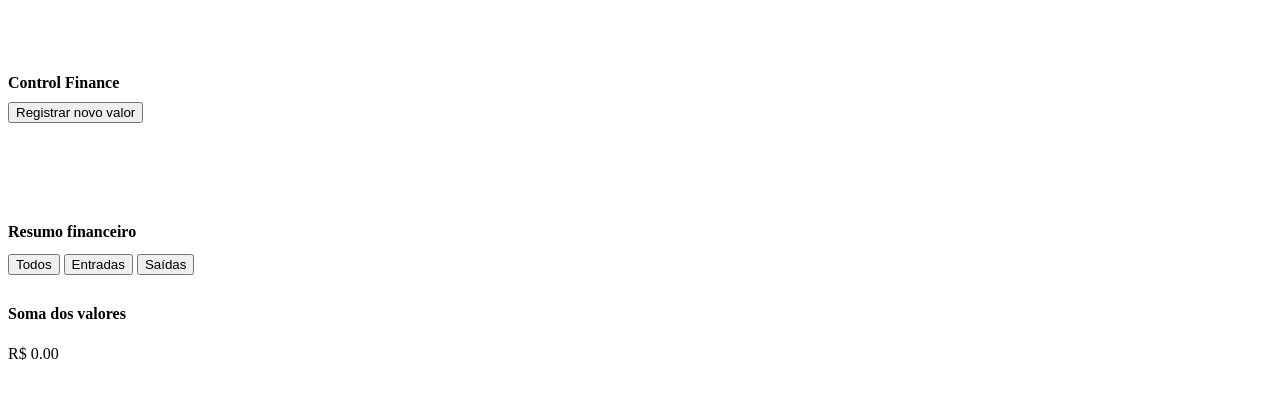
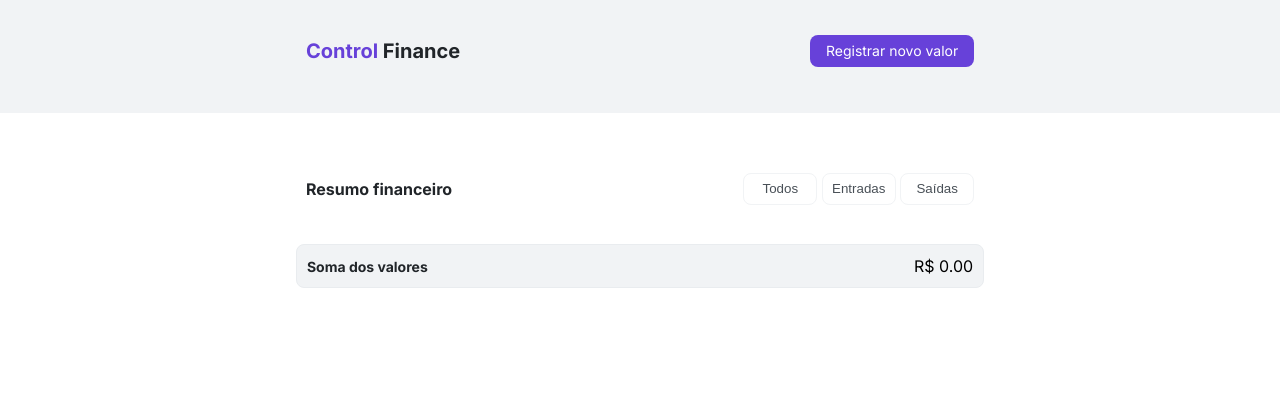
Before and after one commit to jessicadmonteiro/control-finance, a plain HTML site: page index.html in a window 1280 px wide. Drawn offline with Linux system fonts and the light colour scheme; the site is published under a folder, as on GitHub Pages, so addresses that start at the root find nothing.

Commit message:
caminho html, css e javascript

```diff
--- a/pages/home/index.html
+++ b/index.html
@@ -7,11 +7,11 @@
     <title>Control Finance</title>
     <link rel="shortcut icon" href="/assets/img/favicon.ico" type="image/x-icon">
     <meta name="description" content="Control Finance - Seu controle financeiro">
-    <link rel="stylesheet" href="/styles/globalStyles.css">
-    <link rel="stylesheet" href="/styles/modal.css">
-    <link rel="stylesheet" href="/styles/button.css">
-    <link rel="stylesheet" href="/styles/input.css">
-    <link rel="stylesheet" href="style.css">
+    <link rel="stylesheet" href="./styles/globalStyles.css">
+    <link rel="stylesheet" href="./styles/modal.css">
+    <link rel="stylesheet" href="./styles/button.css">
+    <link rel="stylesheet" href="./styles/input.css">
+    <link rel="stylesheet" href="./pages/home/style.css">
 </head>
 <body>
     <header>
@@ -40,8 +40,8 @@
             </ul>
         </section>
     </main>
-    <script src="/scripts/modal.js"></script>
-    <script src="valuesData.js"></script>
-    <script src="script.js"></script>
+    <script src="./scripts/modal.js"></script>
+    <script src="./pages/home/valuesData.js"></script>
+    <script src="./pages/home/script.js"></script>
 </body>
 </html>
```
